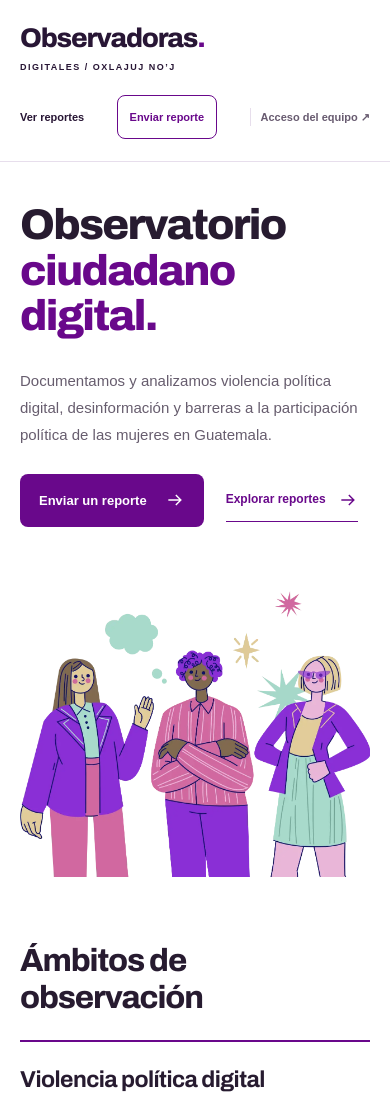
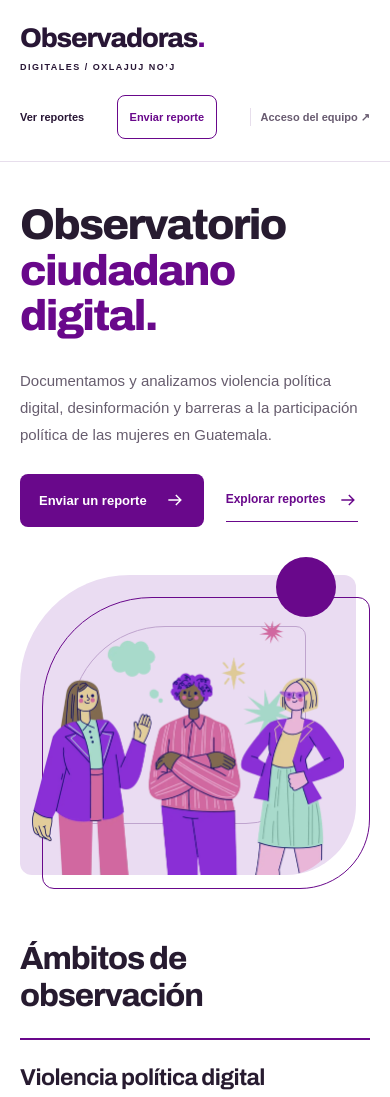
Before and after one commit to ozk404/observadoras, a Next.js app: page / in a window 390 px wide. Shown: the top 1097 px of the page. Built offline with nearby package versions, Linux system fonts and the light colour scheme.

Commit message:
Restore hero decorative background around illustration

```diff
--- a/src/app/home.module.css
+++ b/src/app/home.module.css
@@ -100,16 +100,52 @@
   border-color: var(--home-ink);
 }
 .art {
+  display: flex;
+  align-items: flex-end;
   min-width: 0;
-  display: flex;
-  align-items: center;
-  justify-content: center;
+  min-height: 450px;
+  position: relative;
+  isolation: isolate;
+  background: var(--home-lavender);
+  border-radius: 160px 16px 105px 16px;
+  margin-right: 18px;
+}
+.art::before {
+  content: "";
+  position: absolute;
+  inset: 28px -18px -18px 28px;
+  border: 1px solid var(--brand);
+  border-radius: inherit;
+  z-index: -1;
+}
+.art::after {
+  content: "";
+  position: absolute;
+  width: 80px;
+  height: 80px;
+  border-radius: 50%;
+  background: var(--brand);
+  top: -18px;
+  right: 30px;
 }
 .heroIllustration {
+  position: relative;
+  z-index: 1;
   display: block;
   width: 100%;
   height: auto;
-  object-fit: contain;
+  padding: 24px 12px 0;
+  box-sizing: border-box;
+  border-radius: inherit;
+}
+.artInset {
+  position: absolute;
+  left: 15%;
+  top: 17%;
+  width: 70%;
+  height: 66%;
+  border: 1px solid #bfa4ce;
+  border-radius: 95px 10px 60px 10px;
 }
 .about {
   border: 1px solid var(--home-line);
@@ -319,6 +355,10 @@
   .hero h1 {
     font-size: 50px;
   }
+  .art {
+    min-height: 380px;
+    border-top-left-radius: 120px;
+  }
   .program {
     padding: 40px 30px;
   }
@@ -400,8 +440,17 @@
     font-size: 12px;
   }
   .art {
-    width: min(100%, 480px);
-    margin-inline: auto;
+    min-height: 300px;
+    border-radius: 110px 12px 70px 12px;
+    margin-right: 14px;
+  }
+  .art::before {
+    inset: 22px -14px -14px 22px;
+  }
+  .art::after {
+    height: 60px;
+    width: 60px;
+    right: 20px;
   }
   .about {
     grid-template-columns: 1fr;
--- a/src/app/page.tsx
+++ b/src/app/page.tsx
@@ -32,6 +32,7 @@ export default function Home() {
           </div>
         </div>
         <div className={styles.art} aria-hidden="true">
+          <div className={styles.artInset} />
           <Image
             src={heroIllustration}
             alt=""
```
Also changed, not shown: 1 other file (tests, documents, lock files or other folders).
